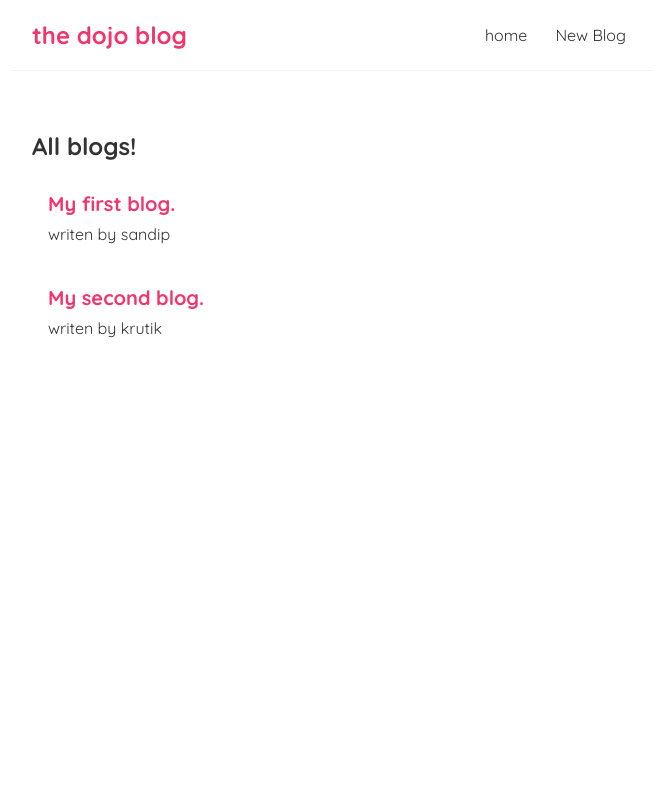
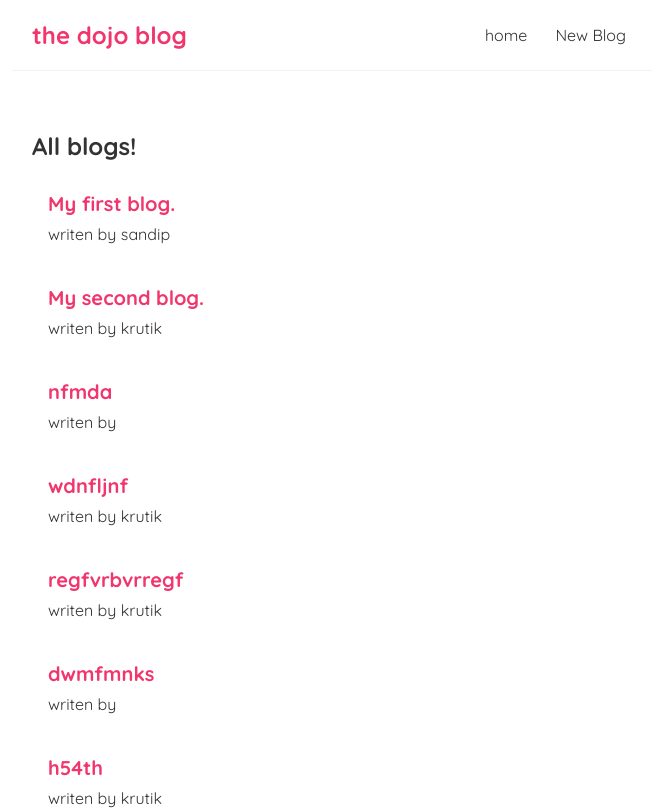
Before and after one commit to SandipMajithiya12/Webdev, a React (Create React App) app in the folder dojo-blog/: page / in a window 1280 px wide. Shown: the top 809 px of the page, without its empty margins (308-964 px from the left). Built offline with nearby package versions, Linux system fonts and the light colour scheme; data requests are answered from the project's data file.

Commit message:
usehistory

```diff
--- a/dojo-blog/data/db.json
+++ b/dojo-blog/data/db.json
@@ -11,7 +11,48 @@
       "body": "lorem.......",
       "author": "krutik",
       "id": 2
+    },
+    {
+      "title": "nfmda",
+      "body": "nenfad",
+      "author": "",
+      "id": 3
+    },
+    {
+      "title": "wdnfljnf",
+      "body": "wemnfld",
+      "author": "krutik",
+      "id": 4
+    },
+    {
+      "title": "regfvrbvrregf",
+      "body": "mdkscm",
+      "author": "krutik",
+      "id": 5
+    },
+    {
+      "title": "dwmfmnks",
+      "body": "d fmwncmwd",
+      "author": "",
+      "id": 6
+    },
+    {
+      "title": "h54th",
+      "body": "th5trh5th54th5",
+      "author": "krutik",
+      "id": 7
+    },
+    {
+      "title": "qmfkscamkcd",
+      "body": "cwdwefvw",
+      "author": "krutik",
+      "id": 8
+    },
+    {
+      "title": "wdc",
+      "body": "mcmmvmv",
+      "author": "",
+      "id": 9
     }
-
   ]
 }
--- a/dojo-blog/package.json
+++ b/dojo-blog/package.json
@@ -6,6 +6,7 @@
     "@testing-library/jest-dom": "^5.16.5",
     "@testing-library/react": "^13.4.0",
     "@testing-library/user-event": "^13.5.0",
+    "nodemon": "^2.0.22",
     "react": "^18.2.0",
     "react-dom": "^18.2.0",
     "react-router-dom": "^5.3.4",
@@ -16,7 +17,8 @@
     "start": "react-scripts start",
     "build": "react-scripts build",
     "test": "react-scripts test",
-    "eject": "react-scripts eject"
+    "eject": "react-scripts eject",
+    "runDB": "nodemon"
   },
   "eslintConfig": {
     "extends": [
--- a/dojo-blog/src/Create.js
+++ b/dojo-blog/src/Create.js
@@ -1,10 +1,12 @@
-import { useState} from "react";
+import { useState } from "react";
+import { useHistory } from 'react-router-dom';
 
 const Create = () => {
     const [title,setTitle] = useState('');
     const [body,setBody]= useState('');
     const [author,setAutor] = useState('');
     const [isPending,setIsPending] = useState(false);
+    const history = useHistory();
 
 
     const handleSubmit = (e) =>
@@ -23,8 +25,9 @@ const Create = () => {
     {
         console.log('new blog added');
         setIsPending(false);
+        history.push('/');
     }
-    )
+    );
 }
     return (
 <div className="create">
```
Also changed, not shown: 1 other file (tests, documents, lock files or other folders).
